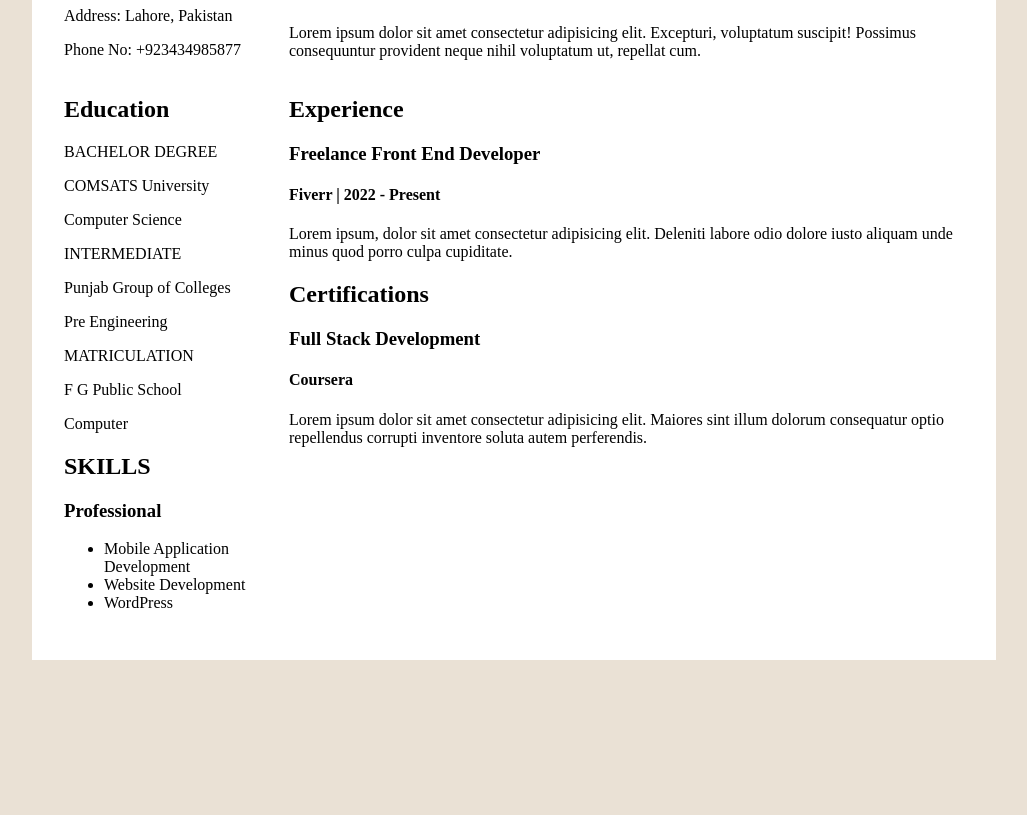
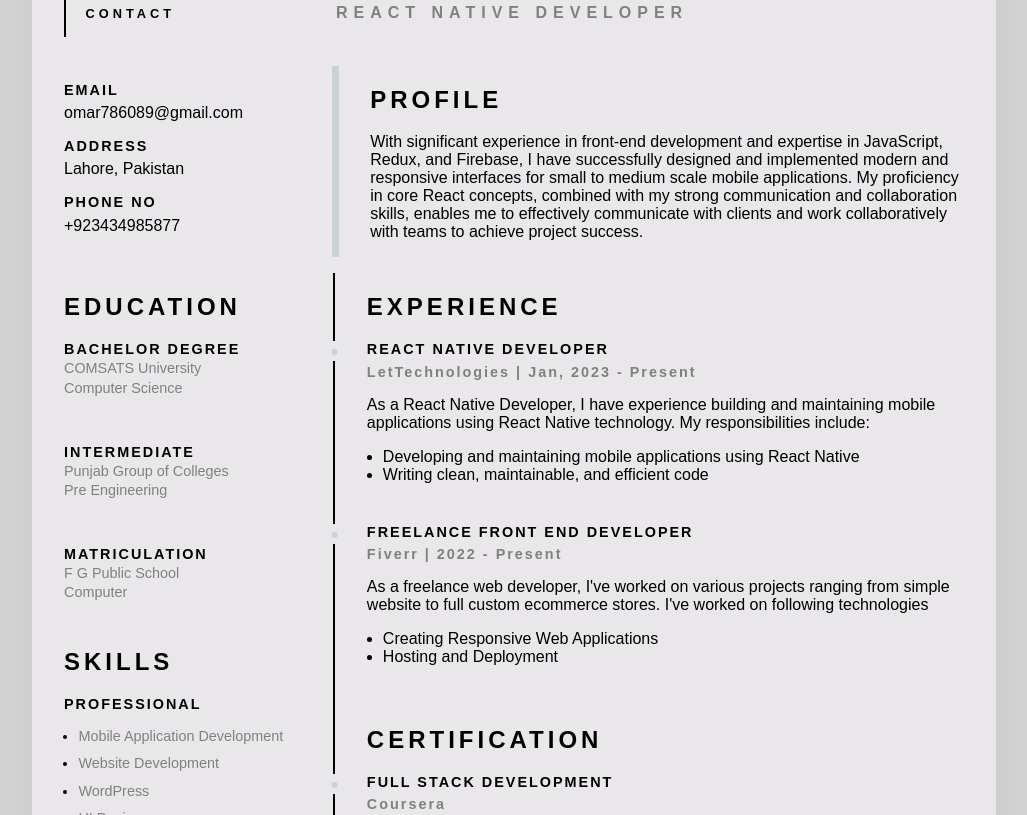
Before and after one commit to omar-sarfraz/CV-in-HTML, a plain HTML site: page index.html in a window 1280 px wide. Shown: the part 298-1113 px from the top of the page, without its empty margins (126-1153 px from the left). Before the commit the page ends 958 px from the top, so only its background shows below. Drawn offline with Linux system fonts and the light colour scheme.

Commit message:
Complete

```diff
--- a/index.html
+++ b/index.html
@@ -10,81 +10,113 @@
   <body>
     <div class="main">
       <div class="cv">
-        <div><h2>Os</h2></div>
-        <div>
-          <h1>OMAR <br />SARFRAZ</h1>
+        <div class="name">
+          <div class="width30 shortMain"><h2 class="short">Os</h2></div>
+          <div class="fullMain">
+            <h1 class="full width70">OMAR <span>SARFRAZ</span></h1>
+          </div>
         </div>
         <div class="divider">
-          <p class="width25">Contact</p>
-          <h3>FRONTEND DEVELOPER</h3>
+          <p class="width30 contact">&ThickSpace; CONTACT</p>
+          <h3 class="role">REACT NATIVE DEVELOPER</h3>
         </div>
         <div class="divider">
-          <div class="width25">
-            <p>Email: omar786089@gmail.com</p>
-            <p>Address: Lahore, Pakistan</p>
-            <p>Phone No: +923434985877</p>
+          <div class="width30 contactInfo">
+            <p><span class="subheading">EMAIL</span>omar786089@gmail.com</p>
+            <p><span class="subheading">ADDRESS</span>Lahore, Pakistan</p>
+            <p><span class="subheading">PHONE NO</span>+923434985877</p>
           </div>
-          <div class="width75">
-            <h2>Profile</h2>
+          <div class="width70 profile">
+            <div class="width95">
+              <h2 class="heading">PROFILE</h2>
               <p>
-              Lorem ipsum dolor sit amet consectetur adipisicing elit.
-              Excepturi, voluptatum suscipit! Possimus consequuntur provident
-              neque nihil voluptatum ut, repellat cum.
+                With significant experience in front-end development and
+                expertise in JavaScript, Redux, and Firebase, I have
+                successfully designed and implemented modern and responsive
+                interfaces for small to medium scale mobile applications. My
+                proficiency in core React concepts, combined with my strong
+                communication and collaboration skills, enables me to
+                effectively communicate with clients and work collaboratively
+                with teams to achieve project success.
               </p>
             </div>
           </div>
+        </div>
         <div class="divider">
-          <div class="width25">
+          <div class="width30 education">
             <div>
-              <h2>Education</h2>
+              <h2 class="heading">EDUCATION</h2>
               <div>
-                <p>BACHELOR DEGREE</p>
+                <p class="subheading">BACHELOR DEGREE</p>
                 <p>COMSATS University</p>
                 <p>Computer Science</p>
               </div>
               <div>
-                <p>INTERMEDIATE</p>
+                <p class="subheading">INTERMEDIATE</p>
                 <p>Punjab Group of Colleges</p>
                 <p>Pre Engineering</p>
               </div>
               <div>
-                <p>MATRICULATION</p>
+                <p class="subheading">MATRICULATION</p>
                 <p>F G Public School</p>
                 <p>Computer</p>
               </div>
             </div>
-            <div>
-              <h2>SKILLS</h2>
-              <h3>Professional</h3>
+            <div class="skills">
+              <h2 class="heading">SKILLS</h2>
+              <h3 class="subheading">PROFESSIONAL</h3>
               <ul>
                 <li>Mobile Application Development</li>
                 <li>Website Development</li>
                 <li>WordPress</li>
+                <li>UI Design</li>
               </ul>
             </div>
           </div>
-          <div class="width75">
+          <div class="width70 experience">
+            <div class="width95">
+              <h2 class="heading">EXPERIENCE</h2>
               <div>
-              <h2>Experience</h2>
+                <h3 class="subheading">REACT NATIVE DEVELOPER</h3>
+                <h4 class="subheading company">
+                  LetTechnologies | Jan, 2023 - Present
+                </h4>
+                <p>
+                  As a React Native Developer, I have experience building and
+                  maintaining mobile applications using React Native technology.
+                  My responsibilities include:
+                </p>
+                <ul class="descriptionPoints">
+                  <li>
+                    Developing and maintaining mobile applications using React
+                    Native
+                  </li>
+                  <li>Writing clean, maintainable, and efficient code</li>
+                </ul>
+              </div>
               <div>
-                <h3>Freelance Front End Developer</h3>
-                <h4>Fiverr | 2022 - Present</h4>
+                <h3 class="subheading">FREELANCE FRONT END DEVELOPER</h3>
+                <h4 class="subheading company">Fiverr | 2022 - Present</h4>
                 <p>
-                  Lorem ipsum, dolor sit amet consectetur adipisicing elit.
-                  Deleniti labore odio dolore iusto aliquam unde minus quod
-                  porro culpa cupiditate.
+                  As a freelance web developer, I've worked on various projects
+                  ranging from simple website to full custom ecommerce stores.
+                  I've worked on following technologies
                 </p>
+                <ul class="descriptionPoints">
+                  <li>Creating Responsive Web Applications</li>
+                  <li>Hosting and Deployment</li>
+                </ul>
               </div>
             </div>
+            <div class="width95">
+              <h2 class="heading">CERTIFICATION</h2>
               <div>
-              <h2>Certifications</h2>
-              <div>
-                <h3>Full Stack Development</h3>
-                <h4>Coursera</h4>
+                <h3 class="subheading">FULL STACK DEVELOPMENT</h3>
+                <h4 class="subheading company">Coursera</h4>
                 <p>
-                  Lorem ipsum dolor sit amet consectetur adipisicing elit.
-                  Maiores sint illum dolorum consequatur optio repellendus
-                  corrupti inventore soluta autem perferendis.
+                  I've received the Full Stack Development Certification from
+                  Coursera. This includes skills like HTML, CSS, JavaScript,
+                  React, BootStrap, Express, and MongoDB.
                 </p>
               </div>
             </div>
--- a/styles.css
+++ b/styles.css
@@ -1,7 +1,8 @@
 body {
-  padding: 0;
+  padding: 2rem 0;
   margin: 0;
-  background-color: rgb(234, 225, 213);
+  background-color: lightgray;
+  font-family: sans-serif;
 }
 
 .main {
@@ -11,19 +12,271 @@ body {
 }
 
 .cv {
-  background-color: white;
+  background-color: #e9e7ea;
   width: 900px;
   padding: 2rem;
+  box-shadow: rgba(149, 157, 165, 0.2) 0px 8px 24px;
+  overflow: hidden;
 }
 
 .divider {
   display: flex;
+  margin: 1rem 0;
 }
 
-.width25 {
-  width: 25%;
+.width30 {
+  width: 30%;
 }
 
-.width75 {
-  width: 75%;
+.width70 {
+  width: 70%;
 }
+
+.width95 {
+  width: 95%;
+}
+
+.name {
+  font-family: "Times New Roman", Times, serif;
+  margin-bottom: -2.5rem;
+}
+
+.name .short {
+  position: relative;
+  bottom: -18px;
+  font-size: 5rem;
+  margin: 0 0 0 1rem;
+  color: white;
+  padding-top: 1rem;
+}
+
+.name .full {
+  position: relative;
+  margin: 0;
+  top: -30px;
+  font-size: 3.5rem;
+  color: black;
+}
+
+.name .full span {
+  display: block;
+}
+
+.name .shortMain {
+  position: relative;
+  background-color: #c8d2d7;
+  width: 100%;
+}
+
+.name .fullMain {
+  position: relative;
+  width: 100%;
+  display: flex;
+  justify-content: flex-end;
+}
+
+.contact {
+  padding: 1rem 0;
+  border-left: 2px solid black;
+  display: flex;
+  align-items: center;
+  font-weight: bold;
+  letter-spacing: 4px;
+  font-size: 0.8rem;
+}
+
+.role {
+  letter-spacing: 6px;
+  font-weight: 600;
+  font-size: 1rem;
+  display: flex;
+  align-items: center;
+  color: gray;
+}
+
+.contactInfo span {
+  display: block;
+  font-weight: 700;
+  color: gray;
+  margin-bottom: 0.4rem;
+}
+
+.contactInfo {
+  border-right: 7px solid #c8d2d7;
+}
+
+.profile {
+  display: flex;
+  justify-content: flex-end;
+}
+
+.education {
+  border-right: 2px solid black;
+}
+
+.education P {
+  margin: 0.2rem 0;
+  font-size: 0.9rem;
+  color: gray;
+}
+
+.education > div > div {
+  margin-bottom: 3rem;
+}
+
+.heading {
+  letter-spacing: 4px;
+}
+
+.subheading {
+  letter-spacing: 2px;
+  font-weight: 700;
+  font-size: 0.9rem;
+  color: black !important;
+}
+
+.skills ul {
+  padding-left: 0.9rem;
+}
+
+.skills ::marker {
+  color: black;
+}
+
+.skills li {
+  margin: 0.2rem 0;
+  font-size: 0.9rem;
+  color: gray;
+  margin-top: 0.7rem;
+}
+
+.experience {
+  display: flex;
+  flex-direction: column;
+  align-items: flex-end;
+}
+
+.company {
+  color: gray !important;
+}
+
+.experience h4,
+h3 {
+  margin: 0.4rem 0;
+}
+
+.experience > div > div {
+  margin-bottom: 2.5rem;
+}
+
+.experience h3 {
+  position: relative;
+}
+
+.experience h3::before {
+  content: "●";
+  position: absolute;
+  width: 20px;
+  height: 20px;
+  color: #c8d2d7;
+  background-color: #e9e7ea;
+  left: -6.9%;
+  display: flex;
+  justify-content: center;
+  align-items: center;
+}
+
+.descriptionPoints {
+  padding-left: 1rem;
+}
+
+@media (max-width: 650px) {
+  body {
+    padding: 0;
+  }
+
+  .cv {
+    padding: 0;
+  }
+
+  .name .short {
+    font-size: 3rem;
+    bottom: -11px;
+  }
+
+  .name .full {
+    font-size: 1.5rem;
+    top: -15px;
+  }
+
+  .contact {
+    font-size: 0.5rem;
+    letter-spacing: 2px;
+  }
+
+  .divider {
+    padding: 0 0.4rem;
+  }
+
+  .role {
+    font-size: 0.6rem;
+    letter-spacing: 3px;
+  }
+
+  .education,
+  .contactInfo P {
+    font-size: 0.6rem;
+  }
+
+  .heading {
+    letter-spacing: 1px;
+    font-size: 0.8rem;
+  }
+
+  p.subheading {
+    font-size: 0.7rem;
+    letter-spacing: 1px;
+  }
+
+  .subheading {
+    font-size: 0.6rem;
+    letter-spacing: 1px;
+  }
+
+  p {
+    font-size: 0.6rem;
+  }
+
+  .education p {
+    font-size: 0.6rem;
+  }
+
+  .skills li {
+    margin: 0.2rem 0;
+    font-size: 0.6rem;
+  }
+
+  .descriptionPoints {
+    font-size: 0.6rem;
+  }
+
+  .width30 {
+    width: 35%;
+  }
+
+  .width70 {
+    width: 65%;
+  }
+
+  .experience h3::before {
+    left: -10%;
+  }
+
+  .experience > div > div {
+    margin-bottom: 1rem;
+  }
+
+  .education > div > div {
+    margin-bottom: 1.5rem;
+  }
+}
```
Lines whose indentation alone changed are shown as unchanged.
